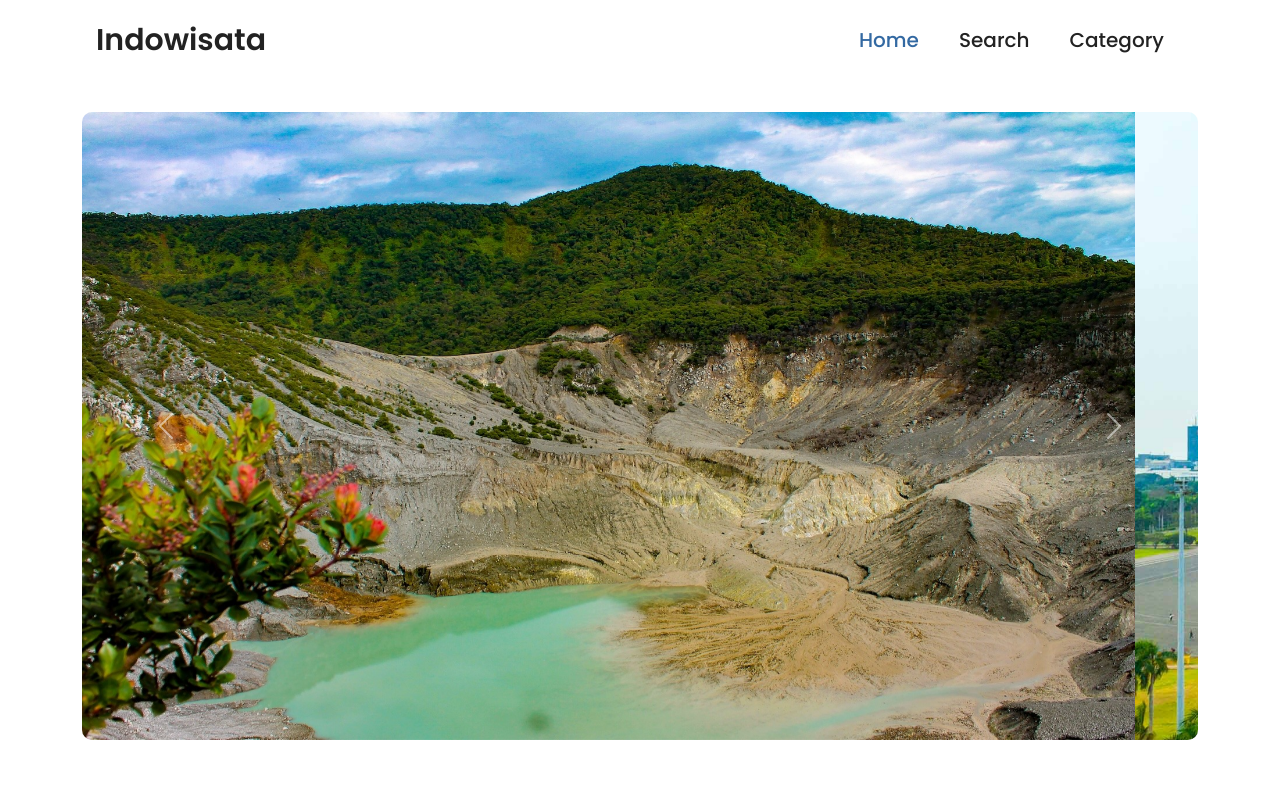
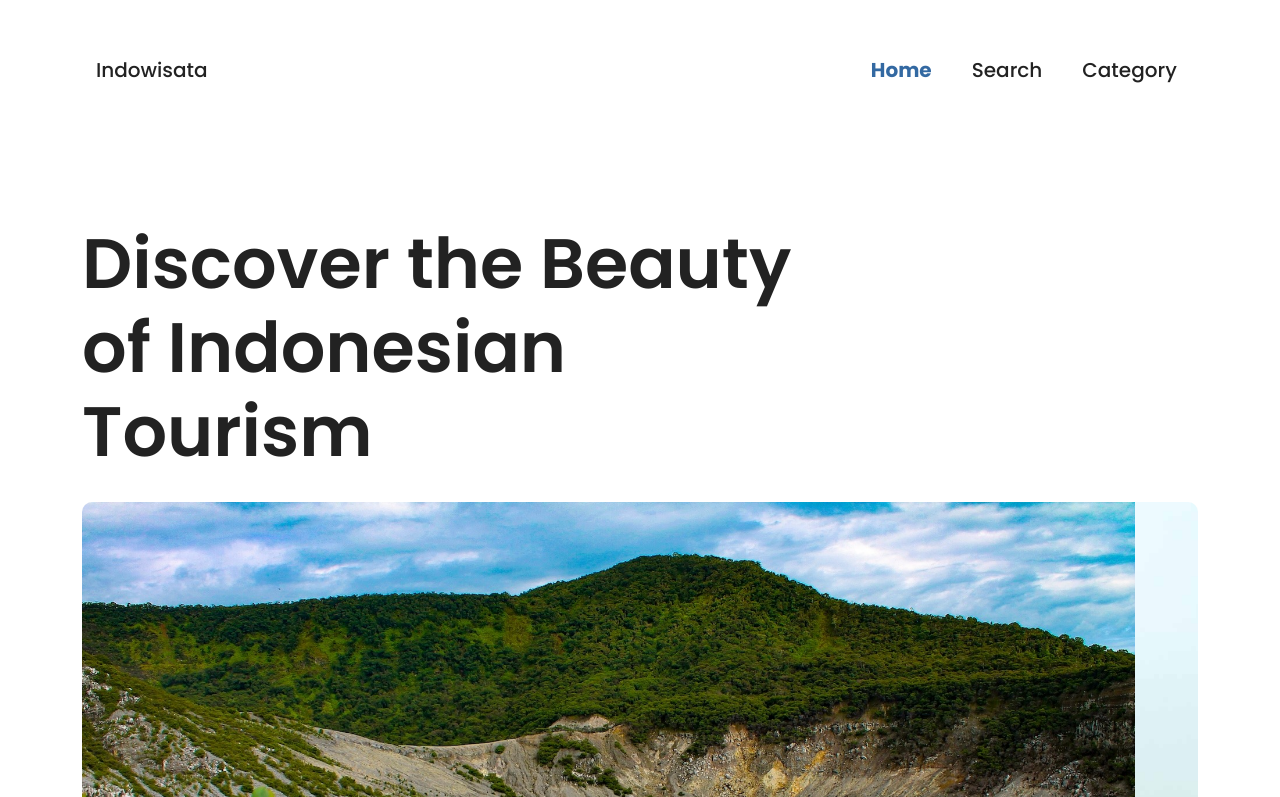
Before and after one commit to FruHafizd/Capstone-Project-IndoWisata-Katalog-Wisata-Indonesia-, a website built with webpack: page src/index.html in a window 1280 px wide. Shown: the top 797 px of the page. Built offline with nearby package versions, Linux system fonts and the light colour scheme; files whose address does not match are found by name.

Commit message:
update slider position

```diff
--- a/src/frontend/css/style.css
+++ b/src/frontend/css/style.css
@@ -13,9 +13,9 @@ body {
 .header {
     top: 0;
     left: 0;
-    width: 100%;
+    width: 101%;
     height: 80px;
-    padding: 20px 7.5%;
+    padding: 70px 7.5%;
     background: transparent;
     display: flex;
     justify-content: space-between;
@@ -24,10 +24,11 @@ body {
 }
 
 .logo {
-    font-size: 30px;
+    font-size: 20px;
     color: #222;
     text-decoration: none;
-    font-weight: 600;
+    font-weight: 500;
+    transition: 0.3s;
 }
 .navbar a {
     font-size: 20px;
@@ -40,11 +41,27 @@ body {
 
 .navbar a:hover, .navbar a.active {
     color: rgba(37, 95, 156, 0.937);
+    font-weight: 700;
 }
 .container {
-    margin: 20px auto;
+    margin: 70px auto;
     max-width: 1100px;
     padding: 12px 18px;
+}
+.opening {
+    display: flex;
+    justify-content: space-between;
+    align-items: center;
+    margin-bottom: 20px;
+}
+.title1 {
+    width: 100%;
+}
+.opening .title1 h1 {
+    width: 70%;
+    font-size: 70px;
+    font-weight: 600;
+    color: #222;
 }
 .carousel-inner {
     transition: 0.5s;
--- a/src/index.html
+++ b/src/index.html
@@ -18,6 +18,11 @@
         </nav>
     </header>
     <main class="container">
+      <div class="opening">
+        <div class="title1">
+          <h1>Discover the Beauty of Indonesian Tourism</h1>
+        </div>
+      </div>
       <div id="carouselExampleControls" class="carousel slide" data-bs-ride="carousel">
         <div class="carousel-inner">
           <div class="carousel-item active">
```
